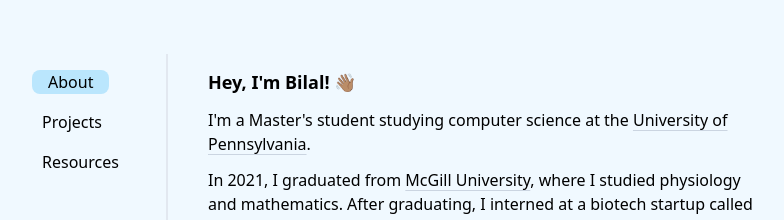
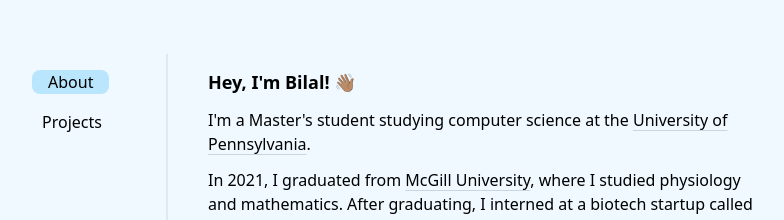
Before and after one commit to bilala45/personal-website, a React (Create React App) app: page / in a window 1280 px wide. Shown: the part 304-524 px from the top of the page, without its empty margins (240-1024 px from the left). Built offline with nearby package versions, Linux system fonts and the light colour scheme.

Commit message:
Refactor Nav component into Content component

```diff
--- a/src/components/Content.js
+++ b/src/components/Content.js
@@ -1,4 +1,4 @@
-import Nav from "./Nav";
+import NavLink from "./NavLink";
 import Main from "./Main";
 
 const Content = () => (
@@ -6,7 +6,10 @@
   // Nav occupies 1/3 of grid, Main occupies 2/3
   <div className="grid grid-cols-4">
     <div className="col-span-1 mr-10 border-r-2 border-slate-200 hidden md:block">
-      <Nav />
+      <div className="pl-4">
+        <NavLink title="" />
+        <NavLink title="Projects" />
+      </div>
     </div>
     <div className="col-span-4 md:col-span-3 py-0 md:pt-3.5 md:pb-4 px-5 md:pl-0 md:pr-4">
       <Main />
--- a/src/components/Nav.js
+++ /dev/null
@@ -1,13 +0,0 @@
-import NavLink from "./NavLink";
-
-const Nav = () => {
-  return (
-    <div className="pl-4">
-      <NavLink title="" />
-      <NavLink title="Projects" />
-      <NavLink title="Resources" />
-    </div>
-  );
-};
-
-export default Nav;
```
